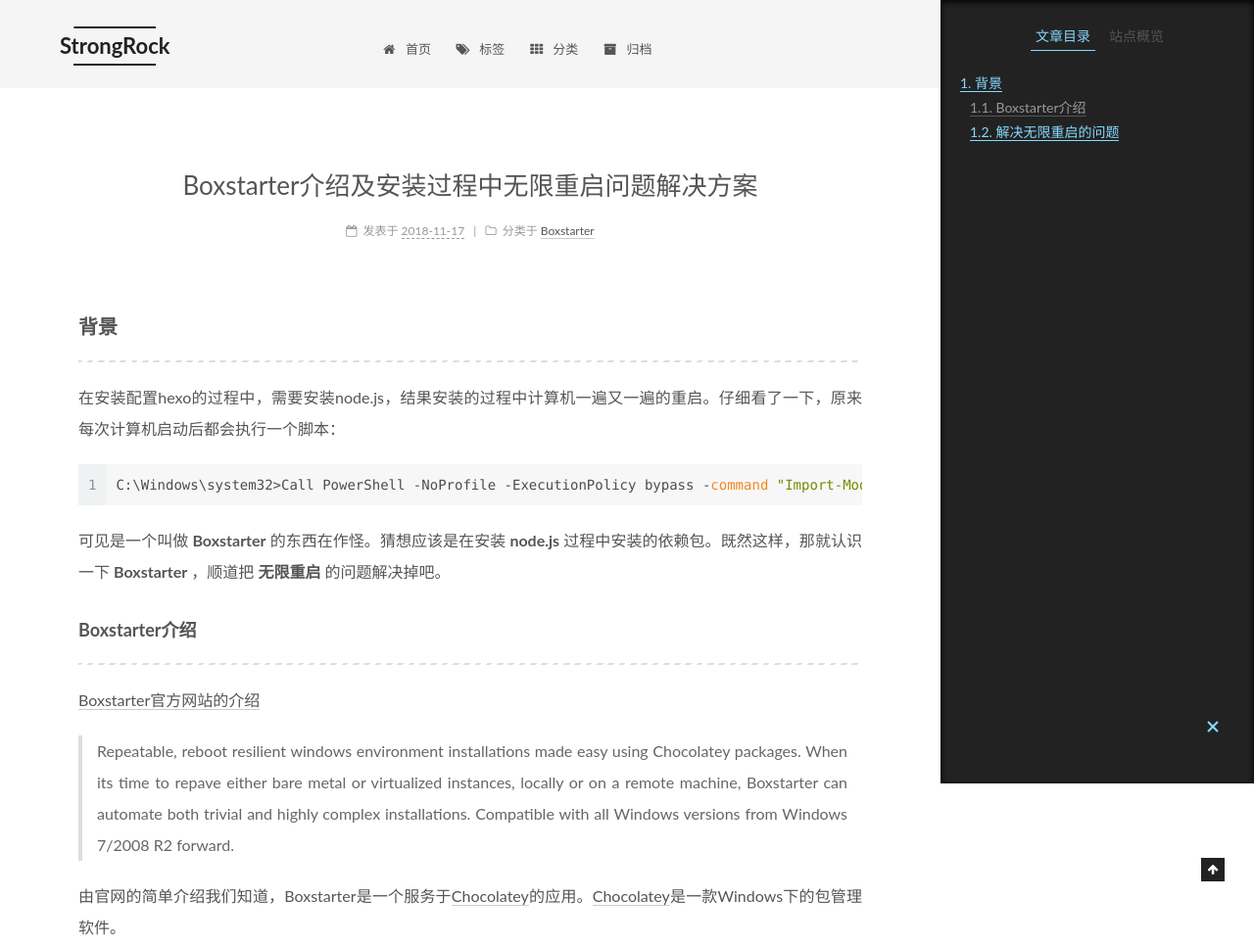
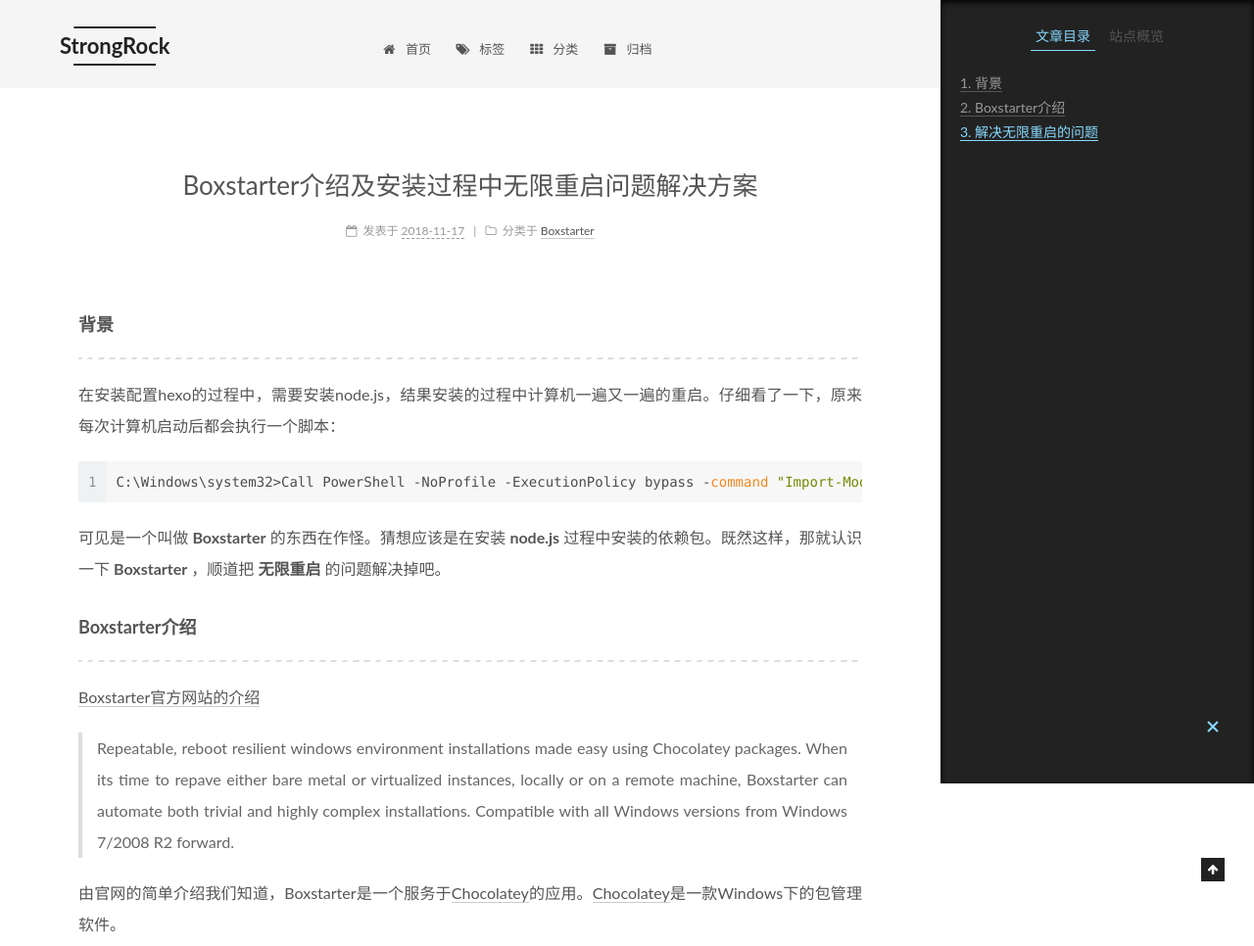
Before and after one commit to StrongRock/strongrock.github.io, a plain HTML site: page 2018-11-17/Boxstarter介绍及安装过程中无限重启解决方案/index.html in a window 1280 px wide. Shown: the top 966 px of the page at 98% size. Drawn offline with Linux system fonts and the light colour scheme.

Commit message:
Site updated: 2018-11-17 17:07:33

```diff
--- a/2018-11-17/Boxstarter介绍及安装过程中无限重启解决方案/index.html
+++ b/2018-11-17/Boxstarter介绍及安装过程中无限重启解决方案/index.html
@@ -117,7 +117,7 @@
 <meta property="og:description" content="背景 在安装配置hexo的过程中，需要安装node.js，结果安装的过程中计算机一遍又一遍的重启。仔细看了一下，原来每次计算机启动后都会执行一个脚本：1C:\Windows\system32&amp;gt;Call PowerShell -NoProfile -ExecutionPolicy bypass -command &quot;Import-Module &apos;C:\ProgramData\boxstarter">
 <meta property="og:locale" content="zh-CN">
 <meta property="og:image" content="https://strongrock.github.io/img/boxstarter自启动项.png">
-<meta property="og:updated_time" content="2018-11-17T09:05:33.978Z">
+<meta property="og:updated_time" content="2018-11-17T09:07:22.246Z">
 <meta name="twitter:card" content="summary">
 <meta name="twitter:title" content="Boxstarter介绍及安装过程中无限重启问题解决方案">
 <meta name="twitter:description" content="背景 在安装配置hexo的过程中，需要安装node.js，结果安装的过程中计算机一遍又一遍的重启。仔细看了一下，原来每次计算机启动后都会执行一个脚本：1C:\Windows\system32&amp;gt;Call PowerShell -NoProfile -ExecutionPolicy bypass -command &quot;Import-Module &apos;C:\ProgramData\boxstarter">
@@ -383,7 +383,7 @@
 
 
 
-              <time title="创建时间：2018-11-17 07:49:16 / 修改时间：17:05:33" itemprop="dateCreated datePublished" datetime="2018-11-17T07:49:16+08:00">2018-11-17</time>
+              <time title="创建时间：2018-11-17 07:49:16 / 修改时间：17:07:22" itemprop="dateCreated datePublished" datetime="2018-11-17T07:49:16+08:00">2018-11-17</time>
 
 
 
@@ -439,7 +439,7 @@
 
 
 
-        <h3 id="背景"><a href="#背景" class="headerlink" title="背景"></a>背景</h3><hr>
+        <h4 id="背景"><a href="#背景" class="headerlink" title="背景"></a>背景</h4><hr>
 <p>在安装配置hexo的过程中，需要安装node.js，结果安装的过程中计算机一遍又一遍的重启。仔细看了一下，原来每次计算机启动后都会执行一个脚本：<br><figure class="highlight bash"><table><tr><td class="gutter"><pre><span class="line">1</span><br></pre></td><td class="code"><pre><span class="line">C:\Windows\system32&gt;Call PowerShell -NoProfile -ExecutionPolicy bypass -<span class="built_in">command</span> <span class="string">"Import-Module 'C:\ProgramData\boxstarter\Boxstarter.Bootstrapper\boxstarter.bootstrapper.psd1';Invoke-Boxstarter -RebootOk -NoPassword:<span class="variable">$True</span>"</span></span><br></pre></td></tr></table></figure></p>
 <p>可见是一个叫做 <strong>Boxstarter</strong> 的东西在作怪。猜想应该是在安装 <strong>node.js</strong> 过程中安装的依赖包。既然这样，那就认识一下 <strong>Boxstarter</strong> ，顺道把 <strong>无限重启</strong> 的问题解决掉吧。<br><a id="more"></a></p>
 <h4 id="Boxstarter介绍"><a href="#Boxstarter介绍" class="headerlink" title="Boxstarter介绍"></a>Boxstarter介绍</h4><hr>
@@ -675,7 +675,7 @@
 
 
 
-              <div class="post-toc-content"><ol class="nav"><li class="nav-item nav-level-3"><a class="nav-link" href="#背景"><span class="nav-number">1.</span> <span class="nav-text">背景</span></a><ol class="nav-child"><li class="nav-item nav-level-4"><a class="nav-link" href="#Boxstarter介绍"><span class="nav-number">1.1.</span> <span class="nav-text">Boxstarter介绍</span></a><ol class="nav-child"><li class="nav-item nav-level-5"><a class="nav-link" href="#功能1-重启跳回（Reboot-Resiliency）"><span class="nav-number">1.1.1.</span> <span class="nav-text">功能1 重启跳回（Reboot Resiliency）</span></a></li><li class="nav-item nav-level-5"><a class="nav-link" href="#功能2-远程安装（Remote-Installations）"><span class="nav-number">1.1.2.</span> <span class="nav-text">功能2 远程安装（Remote Installations）</span></a></li><li class="nav-item nav-level-5"><a class="nav-link" href="#功能3-与Hyper-V和Windows-Azure-VMs集成（Integrates）"><span class="nav-number">1.1.3.</span> <span class="nav-text">功能3 与Hyper-V和Windows Azure VMs集成（Integrates）</span></a></li></ol></li><li class="nav-item nav-level-4"><a class="nav-link" href="#解决无限重启的问题"><span class="nav-number">1.2.</span> <span class="nav-text">解决无限重启的问题</span></a></li></ol></li></ol></div>
+              <div class="post-toc-content"><ol class="nav"><li class="nav-item nav-level-4"><a class="nav-link" href="#背景"><span class="nav-number">1.</span> <span class="nav-text">背景</span></a></li><li class="nav-item nav-level-4"><a class="nav-link" href="#Boxstarter介绍"><span class="nav-number">2.</span> <span class="nav-text">Boxstarter介绍</span></a><ol class="nav-child"><li class="nav-item nav-level-5"><a class="nav-link" href="#功能1-重启跳回（Reboot-Resiliency）"><span class="nav-number">2.1.</span> <span class="nav-text">功能1 重启跳回（Reboot Resiliency）</span></a></li><li class="nav-item nav-level-5"><a class="nav-link" href="#功能2-远程安装（Remote-Installations）"><span class="nav-number">2.2.</span> <span class="nav-text">功能2 远程安装（Remote Installations）</span></a></li><li class="nav-item nav-level-5"><a class="nav-link" href="#功能3-与Hyper-V和Windows-Azure-VMs集成（Integrates）"><span class="nav-number">2.3.</span> <span class="nav-text">功能3 与Hyper-V和Windows Azure VMs集成（Integrates）</span></a></li></ol></li><li class="nav-item nav-level-4"><a class="nav-link" href="#解决无限重启的问题"><span class="nav-number">3.</span> <span class="nav-text">解决无限重启的问题</span></a></li></ol></div>
 
 
           </div>
```
Also changed, not shown: index.html (+2 -2 lines).
